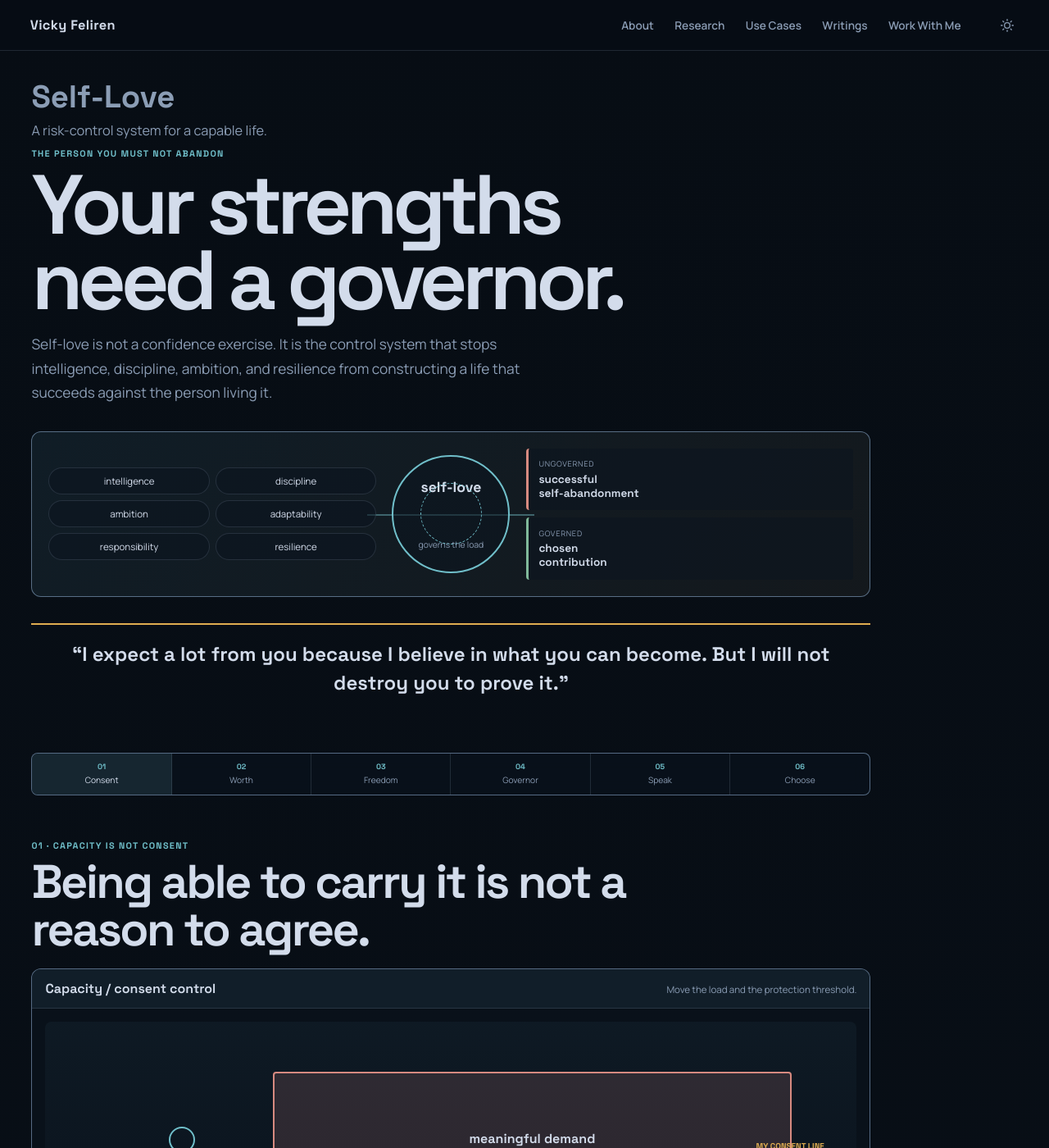
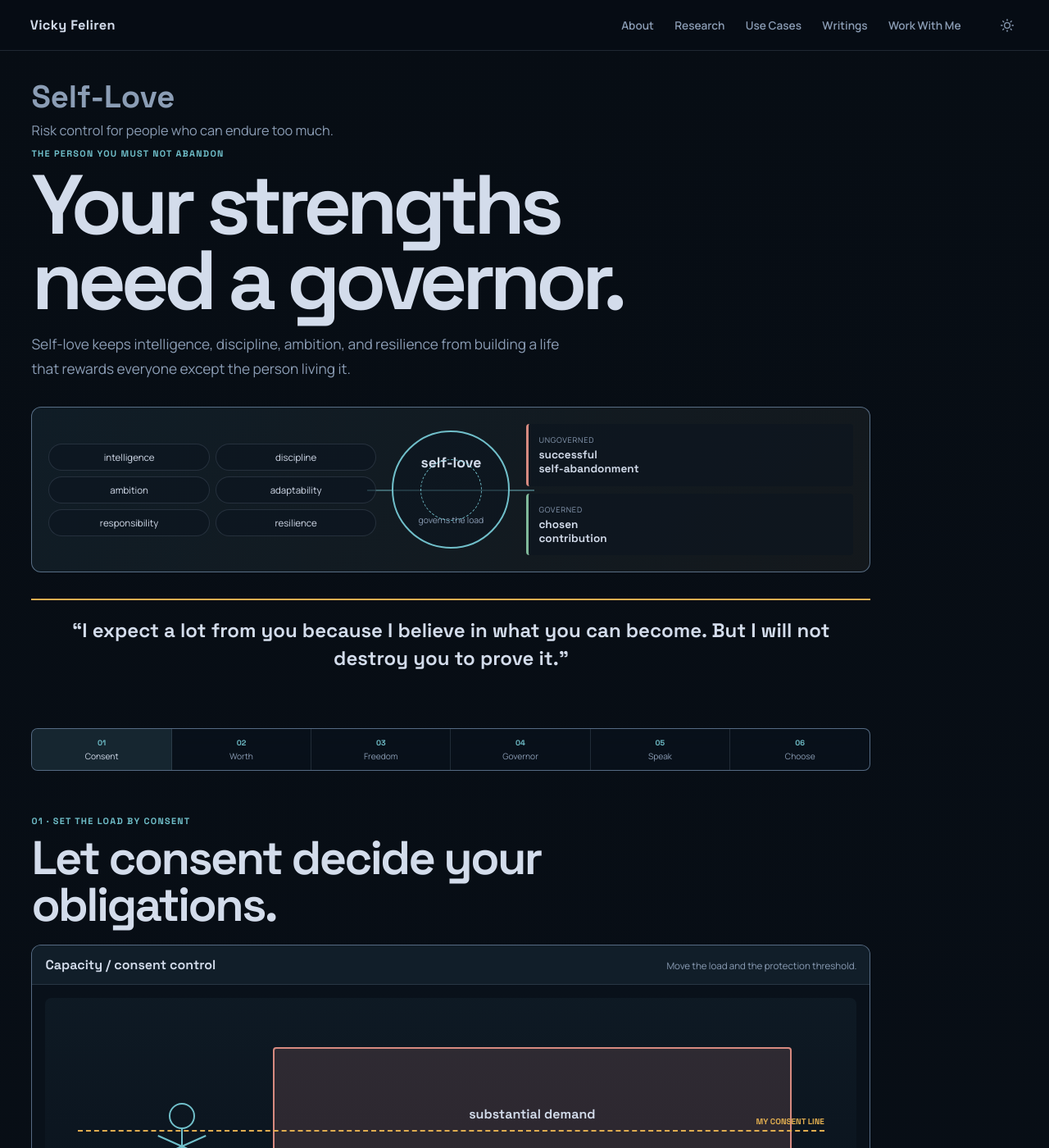
Before and after one commit to Feliren88/feliren88.github.io, a Jekyll site: the page built from _pages/self-love.md, in a window 1280 px wide and 1400 px high. Shown: the whole window at 82% size. Built offline with Jekyll 4.4.1, drawn with Linux system fonts in a browser that asks for light colours; some of the changed text lies outside the part shown.

Commit message:
Tighten Self-Love writing

```diff
--- a/_layouts/default.html
+++ b/_layouts/default.html
@@ -402,7 +402,7 @@
     <script src="{{ '/js/main.js?v=8' | relative_url }}"></script>
     <script src="{{ '/js/components/nav.js?v=7' | relative_url }}"></script>
     {% if page.url == '/project/' %}<script src="{{ '/js/components/timeline.js?v=3' | relative_url }}" defer></script>{% endif %}
-    {% if page.extra_js %}<script src="{{ page.extra_js | relative_url }}?v=32" defer></script>{% endif %}
+    {% if page.extra_js %}<script src="{{ page.extra_js | relative_url }}?v=33" defer></script>{% endif %}
     <script>if ('serviceWorker' in navigator) navigator.serviceWorker.register('/sw.js');</script>
     <script>
     (function(){
--- a/_pages/self-love.md
+++ b/_pages/self-love.md
@@ -1,8 +1,8 @@
 ---
 layout: page
 title: Self-Love
-subtitle: A risk-control system for a capable life.
-description: A visual operating manual for protecting capacity, freedom, health, relationships, and self-respect from successful self-abandonment.
+subtitle: Risk control for people who can endure too much.
+description: A visual guide to keeping intelligence, discipline, and ambition from turning endurance into self-abandonment.
 permalink: /self-love/
 layout-class: page self-love
 extra_css: /css/self-love.css
@@ -14,7 +14,7 @@
 <section class="sl-section sl-hero" id="control-system">
   <p class="sl-kicker">The person you must not abandon</p>
   <h1>Your strengths need a governor.</h1>
-  <p class="sl-hero-deck">Self-love is not a confidence exercise. It is the control system that stops intelligence, discipline, ambition, and resilience from constructing a life that succeeds against the person living it.</p>
+  <p class="sl-hero-deck">Self-love keeps intelligence, discipline, ambition, and resilience from building a life that rewards everyone except the person living it.</p>
 
   <div class="sl-control-map" role="img" aria-label="Personal strengths pass through self-love and become either self-abandonment or chosen contribution.">
     <div class="sl-power-bank">
@@ -34,7 +34,7 @@
 </nav>
 
 <section class="sl-section" id="consent">
-  <header class="sl-section-head"><span>01 · Capacity is not consent</span><h2>Being able to carry it is not a reason to agree.</h2></header>
+  <header class="sl-section-head"><span>01 · Set the load by consent</span><h2>Let consent decide your obligations.</h2></header>
   <figure class="sl-figure sl-load-figure">
     <figcaption><b>Capacity / consent control</b><span>Move the load and the protection threshold.</span></figcaption>
     <div class="sl-load-stage" aria-hidden="true">
@@ -52,9 +52,9 @@
 </section>
 
 <section class="sl-section" id="trial">
-  <header class="sl-section-head"><span>02 · End the trial</span><h2>Achievement can express worth. It cannot manufacture it.</h2></header>
+  <header class="sl-section-head"><span>02 · End the trial</span><h2>Treat achievement as an expression of worth, never its source.</h2></header>
   <figure class="sl-figure sl-trial-figure">
-    <figcaption><b>The moving standard</b><span>Complete achievements and watch the finish line move.</span></figcaption>
+    <figcaption><b>The moving standard</b><span>Add achievements and watch the finish line move.</span></figcaption>
     <div class="sl-trial-stage">
       <svg viewBox="0 0 700 260" role="img" aria-label="Achievement rises while the standard repeatedly moves higher and validation fades.">
         <line class="sl-axis" x1="52" y1="220" x2="655" y2="220"/>
@@ -86,11 +86,11 @@
     <button type="button" class="sl-protect" id="sl-protect" aria-pressed="false"><i></i><span>Protect freedom as success rises</span></button>
     <p class="sl-figure-answer" id="sl-cage-answer" role="status"></p>
   </figure>
-  <p class="sl-question">Successful for whom?</p>
+  <p class="sl-question">Track what success costs the person living it.</p>
 </section>
 
 <section class="sl-section" id="strengths">
-  <header class="sl-section-head"><span>04 · Govern the strengths</span><h2>The same quality can build a life or quietly consume it.</h2></header>
+  <header class="sl-section-head"><span>04 · Govern the strengths</span><h2>Every strength carries a failure mode.</h2></header>
   <div class="sl-strength-system">
     <div class="sl-strength-list" id="sl-strength-list" role="listbox" aria-label="Choose a strength"></div>
     <div class="sl-strength-viz" aria-live="polite">
@@ -143,7 +143,7 @@
 
 <section class="sl-section sl-closing">
   <div class="sl-final-system">
-    <span>extraordinary life</span><i>+</i><span>protected person</span><strong>both are the responsibility</strong>
+    <span>extraordinary life</span><i>+</i><span>protected person</span><strong>both are your responsibility</strong>
   </div>
   <blockquote>“If I genuinely loved and respected myself, what would I refuse, what would I protect, what would I say, and what would I choose now?”</blockquote>
 </section>
--- a/js/components/self-love.js
+++ b/js/components/self-love.js
@@ -34,11 +34,11 @@
       var d = +demand.value, w = +willing.value, gap = d - w;
       one('#sl-load').style.height = (3 + d * .1) + 'rem';
       one('#sl-boundary').style.bottom = (4 + w * .1) + 'rem';
-      one('#sl-load-label').textContent = d > 76 ? 'heavy demand' : d > 45 ? 'meaningful demand' : 'bounded demand';
+      one('#sl-load-label').textContent = d > 76 ? 'heavy demand' : d > 45 ? 'substantial demand' : 'bounded demand';
       var status = one('#sl-consent-status'), copy = one('#sl-consent-copy');
-      if (gap > 18) { status.textContent = 'Capacity is being mistaken for permission.'; copy.textContent = 'The demand sits well beyond what you consent to give. Surviving it would not make the arrangement acceptable.'; }
+      if (gap > 18) { status.textContent = 'Capacity is being mistaken for permission.'; copy.textContent = 'The demand exceeds what you consent to give. Surviving it would not make the arrangement acceptable.'; }
       else if (gap > 0) { status.textContent = 'Renegotiate the load.'; copy.textContent = 'The gap is small enough to discuss, but large enough to become resentment if it stays unnamed.'; }
-      else { status.textContent = 'The load fits the consent.'; copy.textContent = 'This may still be difficult. The difference is that the difficulty has been chosen rather than silently assigned.'; }
+      else { status.textContent = 'The load fits the consent.'; copy.textContent = 'The work may still be difficult, but its cost has been chosen rather than silently assigned.'; }
     }
     demand.addEventListener('input', paint); willing.addEventListener('input', paint); paint();
   }
@@ -61,9 +61,9 @@
       var validation = rounds ? Math.max(10, 76 - rounds * 10) : 0;
       one('.sl-validation').style.setProperty('--validation', validation + '%');
       var answer = one('#sl-trial-answer');
-      if (!rounds) answer.textContent = 'The first achievement is still ahead. Notice what the mind promises it will settle.';
-      else if (rounds < 3) answer.textContent = 'The result landed. Relief appeared. The standard moved before worth became secure.';
-      else answer.textContent = rounds + ' achievements completed. The record improved; the internal trial did not end.';
+      if (!rounds) answer.textContent = 'Before the first achievement, the mind promises that success will make you feel worthy.';
+      else if (rounds < 3) answer.textContent = 'The result brought relief, but the standard moved before worth felt secure.';
+      else answer.textContent = 'After ' + rounds + ' achievements, the record improved while the internal trial continued.';
     }
     button.addEventListener('click', function () { rounds = Math.min(7, rounds + 1); paint(); });
     reset.addEventListener('click', function () { rounds = 0; paint(); }); paint();
@@ -79,13 +79,13 @@
       one('#sl-reward-bar').style.width = r + '%'; one('#sl-freedom-bar').style.width = freedom + '%';
       all('#sl-cage-bars i').forEach(function (bar, index) { bar.style.opacity = index < Math.round(r / 10) ? (on ? .22 : .82) : .05; });
       var answer = one('#sl-cage-answer');
-      answer.textContent = on ? 'Success is allowed to grow only while exit power, health, and choice remain protected.' : (r > 68 ? 'The rewards are now financing the reason it feels impossible to leave.' : 'Visible reward is rising faster than the freedom needed to choose it again.');
+      answer.textContent = on ? 'Keep raising the rewards only while exit power, health, and choice remain intact.' : (r > 68 ? 'The rewards now finance the reason leaving feels impossible.' : 'Visible reward is rising faster than the freedom needed to choose it again.');
     }
     reward.addEventListener('input', paint); protect.addEventListener('click', function () { protect.setAttribute('aria-pressed', protect.getAttribute('aria-pressed') === 'true' ? 'false' : 'true'); paint(); }); paint();
   }
 
   var STRENGTHS = [
-    ['Intelligence','Rationalizes self-neglect','Creates better choices'],['Discipline','Endures unhealthy situations','Builds meaningful things'],['Responsibility','Carries everyone','Chooses worthy obligations'],['Ambition','Never feels enough','Pursues meaningful mastery'],['Independence','Becomes emotionally isolated','Protects healthy autonomy'],['Adaptability','Normalizes bad environments','Navigates change intelligently'],['Loyalty','Stays too long','Commits deeply with boundaries'],['Strategic thinking','Overthinks life','Designs life intentionally'],['Competence','Becomes exploited','Gains authority and ownership'],['Resilience','Tolerates unnecessary pain','Recovers and redirects'],['High standards','Becomes perfectionism','Produces excellence'],['Self-control','Suppresses needs','Responds rather than reacts']
+    ['Intelligence','Rationalizes self-neglect','Creates better choices'],['Discipline','Endures unhealthy situations','Builds work worth sustaining'],['Responsibility','Carries everyone','Chooses worthy obligations'],['Ambition','Never feels enough','Pursues mastery worth having'],['Independence','Becomes emotionally isolated','Protects healthy autonomy'],['Adaptability','Normalizes bad environments','Changes course without normalizing harm'],['Loyalty','Stays too long','Commits deeply with boundaries'],['Strategic thinking','Overthinks life','Turns strategy toward deliberate choices'],['Competence','Becomes exploited','Gains authority and ownership'],['Resilience','Tolerates unnecessary pain','Recovers and redirects'],['High standards','Becomes perfectionism','Produces excellence'],['Self-control','Suppresses needs','Names needs before acting']
   ];
   function strengths() {
     var host = one('#sl-strength-list'); if (!host) return;
@@ -108,16 +108,16 @@
     function paint() {
       var t = +input.value / 100, x = 44 + t * 636, y = 220 - Math.pow(t, 2.35) * 184, cost = Math.round(Math.pow(t, 2.35) * 100);
       one('#sl-speak-line').setAttribute('x1', x); one('#sl-speak-line').setAttribute('x2', x); one('#sl-speak-dot').setAttribute('cx', x); one('#sl-speak-dot').setAttribute('cy', y); one('#sl-timing-cost').textContent = cost;
-      one('#sl-timing-answer').textContent = t < .35 ? 'The issue is still small enough to describe without prosecution. Early speech protects both people from private escalation.' : t < .7 ? 'Interpretation has begun hardening around the facts. The conversation now carries more history than the original issue.' : 'The decision may look sudden from outside because the entire argument happened privately first.';
+      one('#sl-timing-answer').textContent = t < .35 ? 'The issue is still small enough to describe without building a case. Speaking now keeps private interpretations from hardening.' : t < .7 ? 'Interpretation has begun hardening around the facts. The conversation now carries more history than the original issue.' : 'The decision may look sudden from outside because the entire argument happened privately first.';
     }
     input.addEventListener('input', paint); paint();
   }
 
   var SCENARIOS = {
-    work:{inherits:'health, options, and professional identity',refuse:'Refuse permanent emergency as the normal operating model.',protect:'Protect sleep, portable skill, reputation, and enough runway to leave.',say:'“This load is not sustainable under the current authority and resources.”',choose:'Choose work that deserves your capacity instead of merely consuming it.'},
+    work:{inherits:'health, options, and professional identity',refuse:'Refuse permanent emergency as the normal operating model.',protect:'Protect sleep, portable skill, reputation, and enough runway to leave.',say:'“This load is not sustainable under the current authority and resources.”',choose:'Choose work that deserves your capacity instead of consuming it.'},
     relationship:{inherits:'trust, attachment patterns, and accumulated silence',refuse:'Refuse reciprocity that exists only when you overgive.',protect:'Protect honesty, autonomy, dignity, and the ability to repair conflict.',say:'“This is what I need, and I need to know whether it can exist here.”',choose:'Choose repair when it is mutual; choose departure when self-erasure is the price.'},
-    approval:{inherits:'a life optimized for other people’s reactions',refuse:'Refuse applause as the final authority on a private life.',protect:'Protect the internal reference point that can hear advice without obeying it.',say:'“I understand the disappointment. This is still my decision.”',choose:'Choose the aligned option even when the impressive option is easier to explain.'},
-    sunk:{inherits:'the future cost of defending a past decision',refuse:'Refuse to spend more future merely to justify what has already been spent.',protect:'Protect remaining time, capital, health, and the option to redirect.',say:'“The original investment is gone. I am deciding from today forward.”',choose:'Choose using future value and cost, not the emotional weight of history.'}
+    approval:{inherits:'a life optimized for other people’s reactions',refuse:'Refuse applause as the final authority on a private life.',protect:'Protect the judgment that can hear advice without surrendering the decision.',say:'“I understand the disappointment. This is still my decision.”',choose:'Choose what fits your life, even when the impressive option is easier to explain.'},
+    sunk:{inherits:'the future cost of defending a past decision',refuse:'Refuse to spend more of your future only to justify what has already been spent.',protect:'Protect remaining time, capital, health, and the option to redirect.',say:'“The original investment is gone. I am deciding from today forward.”',choose:'Choose using future value and cost, not the emotional weight of history.'}
   };
   function trustee() {
     var scenario = 'work', direction = '';
```
